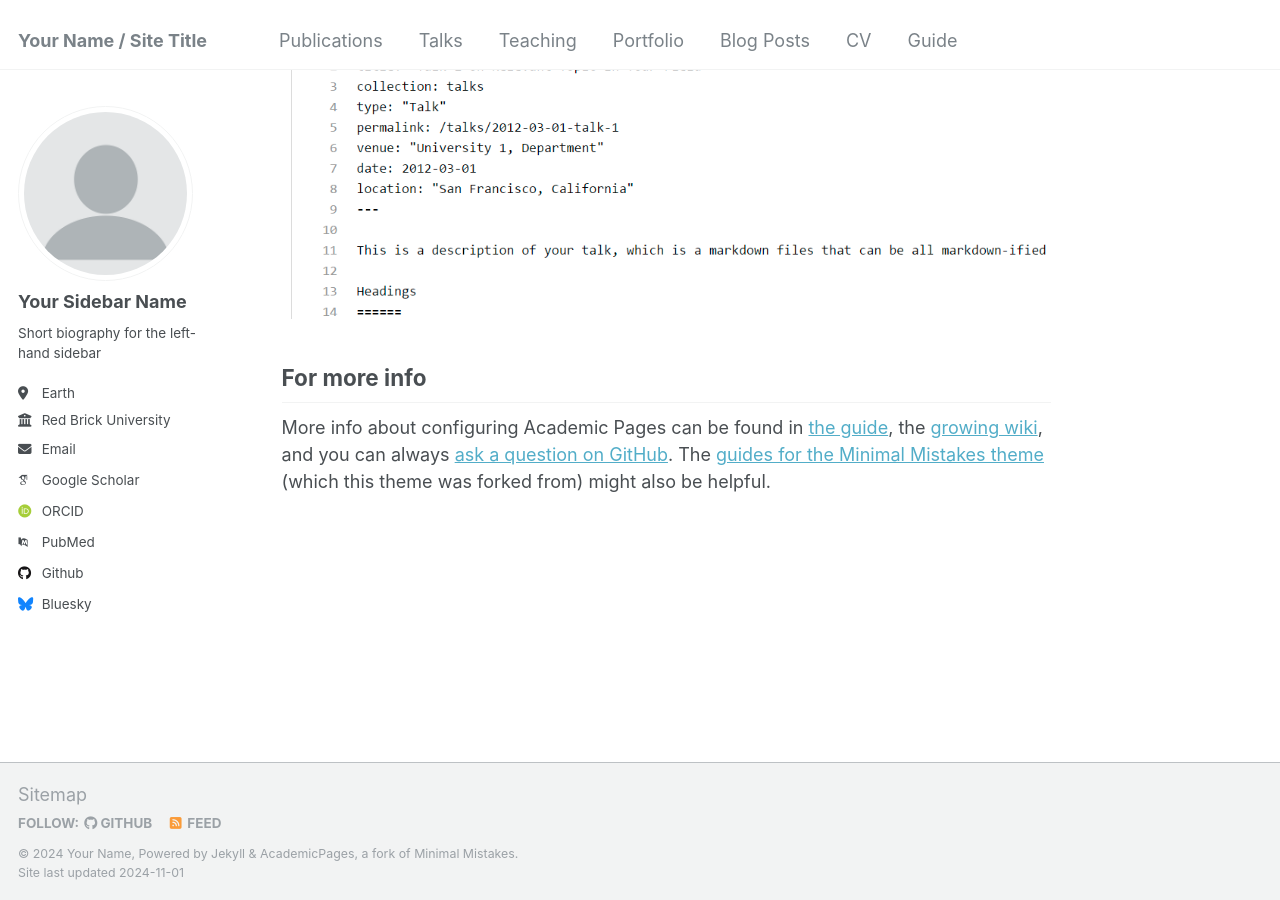
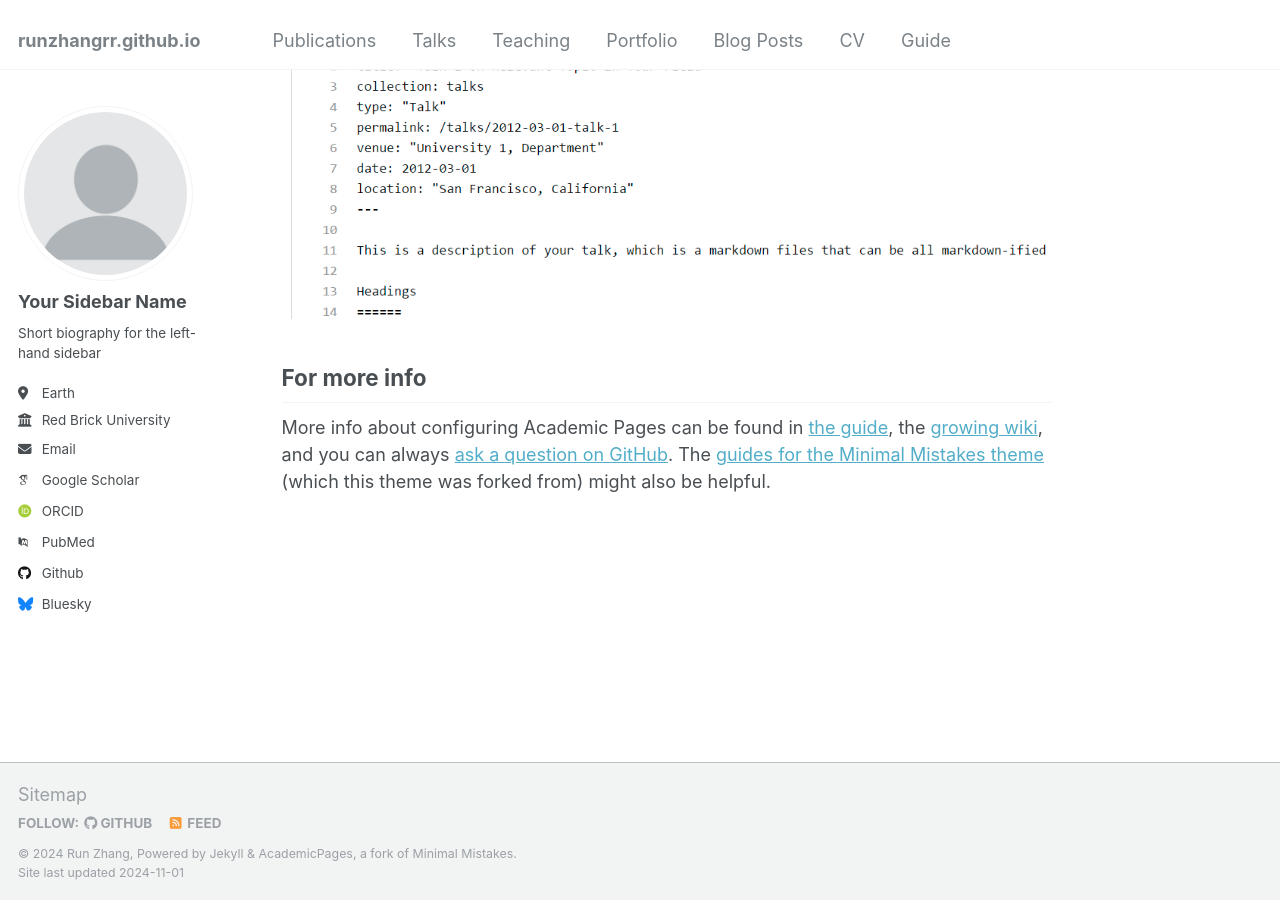
Before and after one commit to Run98/runzhangrr.github.io, a Jekyll site: the page built from _pages/about.md, in a window 1280 px wide and 900 px high, scrolled down 2643 px. Built offline with Jekyll 4.4.1, drawn with Linux system fonts in a browser that asks for light colours; some web fonts are replaced.

Commit message:
Update _config.yml

```diff
--- a/_config.yml
+++ b/_config.yml
@@ -8,13 +8,13 @@
 
 # Basic Site Settings
 locale                   : "en-US"
-title                    : "Your Name / Site Title"
-title_separator          : "-"
-name                     : &name "Your Name"
+# title                    : "Your Name / Site Title"
+# title_separator          : "-"
+name                     : &name "Run Zhang"
 description              : &description "personal description"
 url                      : https://academicpages.github.io # the base hostname & protocol for your site e.g. "https://mmistakes.github.io"
 baseurl                  : "" # the subpath of your site, e.g. "/blog"
-repository               : "academicpages/academicpages.github.io"
+repository               : "Run98/runzhang.github.io"
 
 # Site Author - The following control what appear as part of the author content on the side bar.
 #               If a field is blank the icon and link will not appear, otherwise it will be shown.
```
